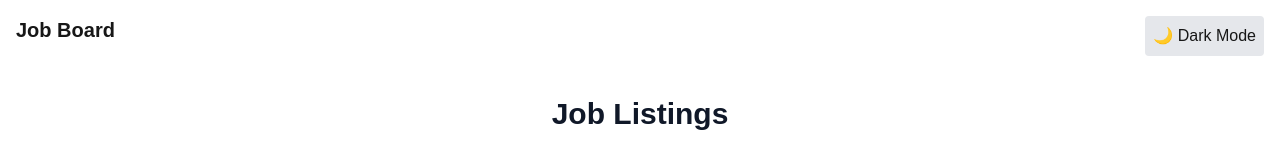
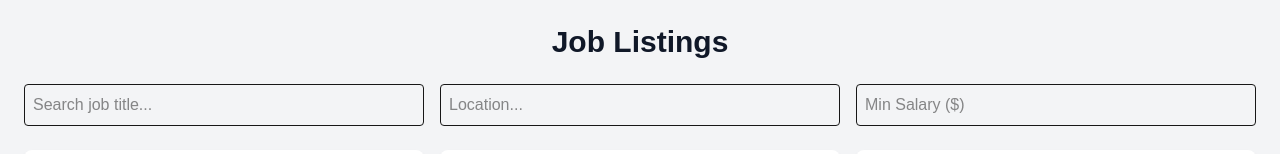
Before and after one commit to prinxard/job-board-dashboard, a Next.js app: page / in a window 1280 px wide. Shown: the top 154 px of the page. Built offline with nearby package versions, Linux system fonts and the light colour scheme.

Commit message:
removed last mods

```diff
--- a/src/app/layout.tsx
+++ b/src/app/layout.tsx
@@ -1,8 +1,6 @@
 import type { Metadata } from "next";
 import { Geist, Geist_Mono } from "next/font/google";
 import "./globals.css";
-import ThemeProvider from "@/components/ThemeProvider";
-import ThemeToggle from "@/components/ThemeToggle";
 
 const geistSans = Geist({
   variable: "--font-geist-sans",
@@ -26,14 +24,10 @@ export default function RootLayout({
 }>) {
   return (
     <html lang="en">
-         <body className="text-gray-900 ">
-        <ThemeProvider>
-          <header className="p-4 flex justify-between">
-            <h1 className="text-xl font-bold">Job Board</h1>
-            <ThemeToggle />
-          </header>
-          {children}
-        </ThemeProvider>
+      <body
+        className={`${geistSans.variable} ${geistMono.variable} antialiased`}
+      >
+        {children}
       </body>
     </html>
   );
--- a/src/app/page.tsx
+++ b/src/app/page.tsx
@@ -2,7 +2,7 @@ import JobList from "@/components/JobList";
 
 export default function Home() {
   return (
-    <main className="min-h-screen p-6">
+    <main className="min-h-screen p-6 bg-gray-100 dark:bg-gray-900">
       <h1 className="text-3xl font-bold text-center text-gray-900 dark:text-gray-100">
         Job Listings
       </h1>
--- a/src/components/ThemeProvider.tsx
+++ /dev/null
@@ -1,12 +0,0 @@
-"use client";
-
-import { ThemeProvider as NextThemesProvider } from "next-themes";
-import { ReactNode } from "react";
-
-interface ThemeProviderProps {
-  children: ReactNode;
-}
-
-export default function ThemeProvider({ children }: ThemeProviderProps) {
-  return <NextThemesProvider attribute="class">{children}</NextThemesProvider>;
-}
--- a/src/components/ThemeToggle.tsx
+++ /dev/null
@@ -1,24 +0,0 @@
-"use client";
-
-import { useTheme } from "next-themes";
-import { useEffect, useState } from "react";
-
-export default function ThemeToggle() {
-  const { theme, setTheme } = useTheme();
-  const [mounted, setMounted] = useState(false);
-
-  useEffect(() => {
-    setMounted(true);
-  }, []);
-
-  if (!mounted) return null; // Prevents hydration issues
-
-  return (
-    <button
-      onClick={() => setTheme(theme === "dark" ? "light" : "dark")}
-      className="p-2 rounded bg-gray-200 dark:bg-gray-700"
-    >
-      {theme === "dark" ? "☀️ Light Mode" : "🌙 Dark Mode"}
-    </button>
-  );
-}
```
